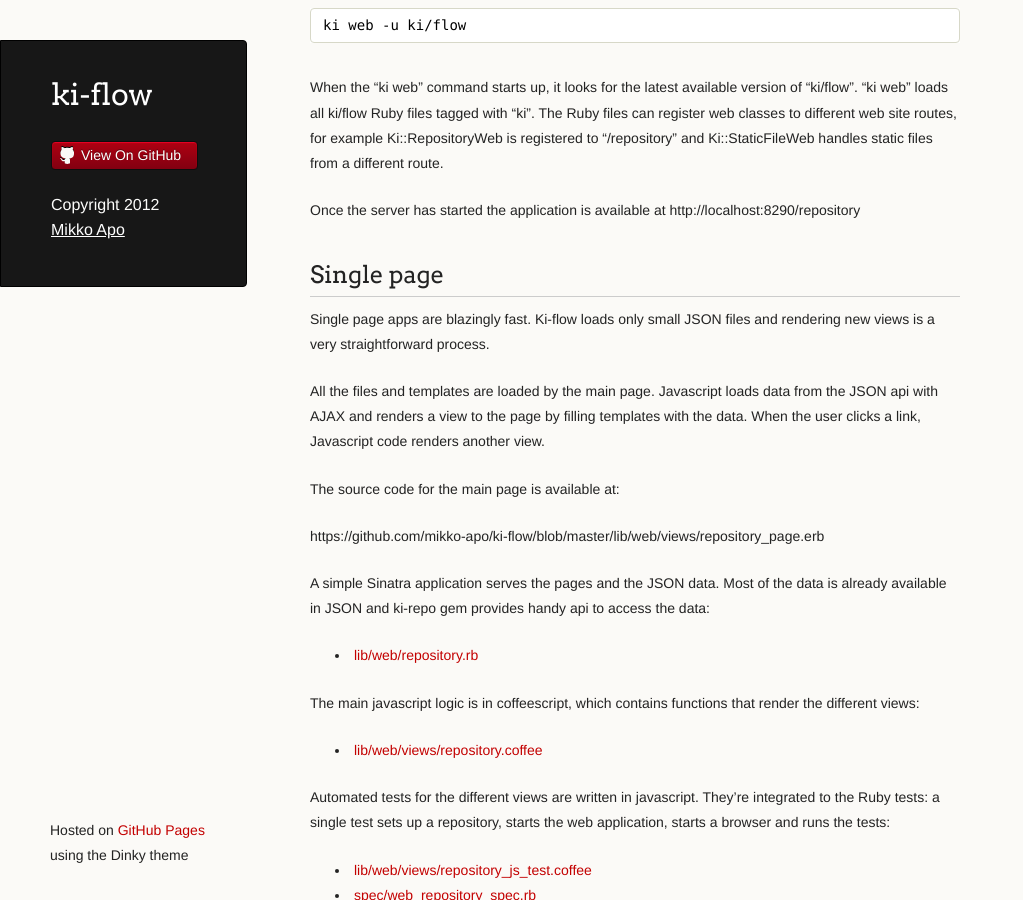
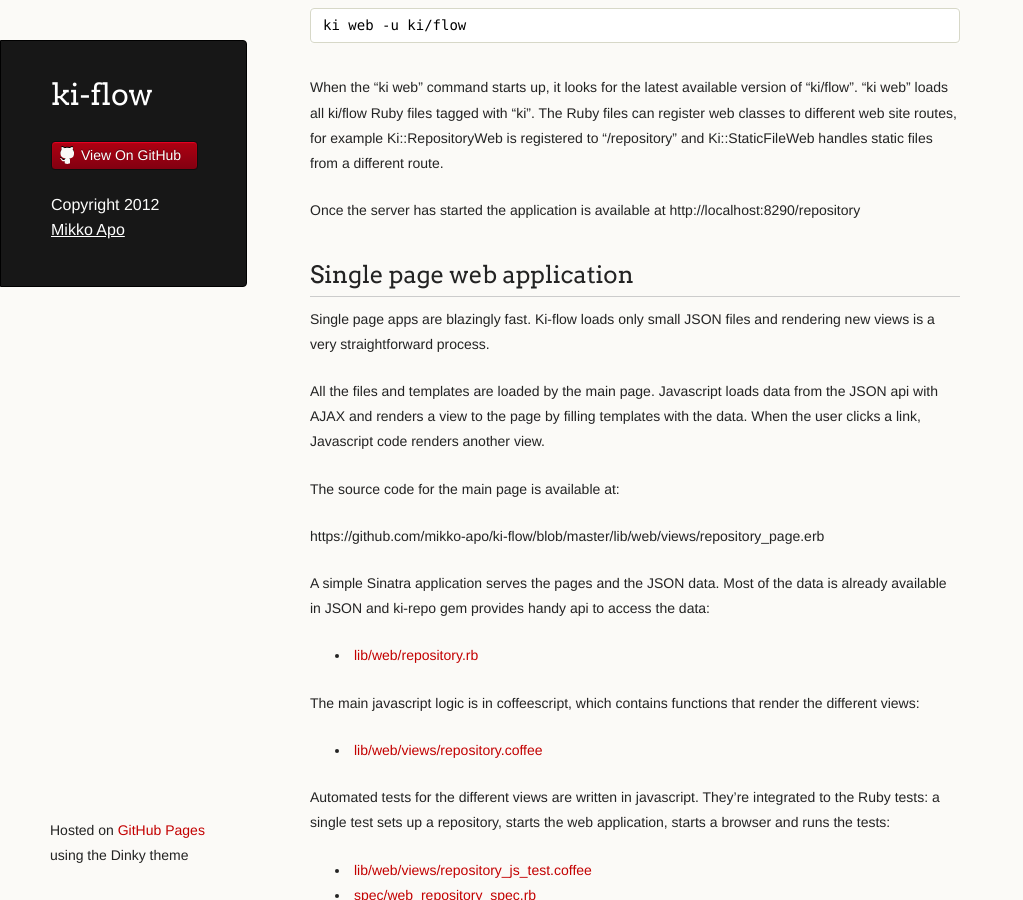
Before and after one commit to mikko-apo/ki-flow, a Jekyll site: the page built from _posts/2013-01-23-2nd-month.md, in a window 1280 px wide and 900 px high, scrolled down 788 px. Shown: the whole window, without its empty margins (0-1023 px from the left). Built offline with Jekyll 4.4.1, drawn with Linux system fonts in a browser that asks for light colours; Markdown is read by kramdown in place of the engine named in the settings.

Commit message:
finishing pages

```diff
--- a/_posts/2013-01-23-2nd-month.md
+++ b/_posts/2013-01-23-2nd-month.md
@@ -45,7 +45,7 @@ and Ki::StaticFileWeb handles static files from a different route.
 
 Once the server has started the application is available at http://localhost:8290/repository
 
-## Single page
+## Single page web application
 
 Single page apps are blazingly fast. Ki-flow loads only small JSON files and rendering new views
 is a very straightforward process.
```
